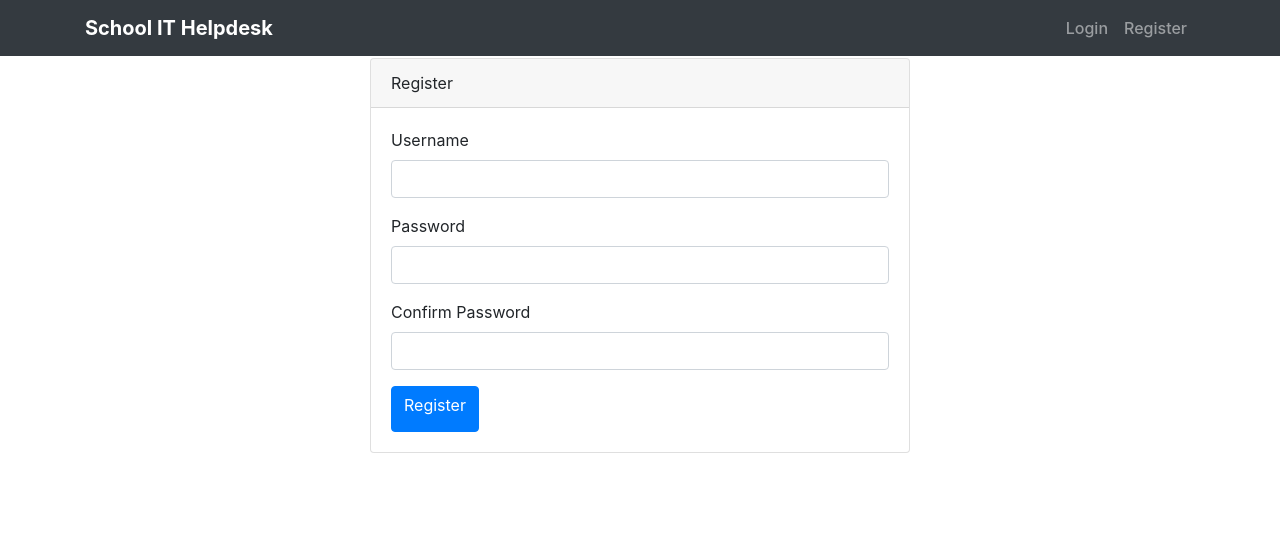
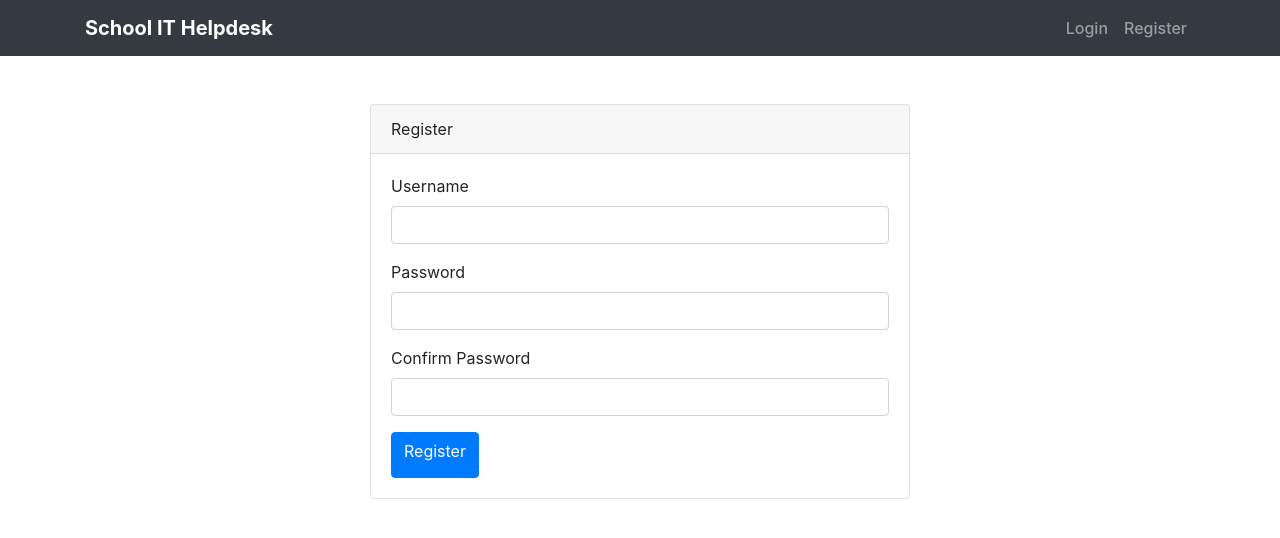
Before and after one commit to EllaP1274/Software-Engineering-DevOps_Project, a Flask app: page /register in a window 1280 px wide. Shown: the top 538 px of the page. Run offline with Flask 3, Linux system fonts and the light colour scheme; some libraries are stand-ins or nearby versions.

Commit message:
Edited some base.html styling and added records to the database

```diff
--- a/app/templates/base.html
+++ b/app/templates/base.html
@@ -7,7 +7,7 @@
     <link rel="stylesheet" href="https://stackpath.bootstrapcdn.com/bootstrap/4.5.2/css/bootstrap.min.css">
     <style>
         body {
-            padding-top: 10px;
+            padding-top: 56px;
         }
         .navbar-brand {
             font-weight: bold;
```
Also changed, not shown: instance/site.db.
